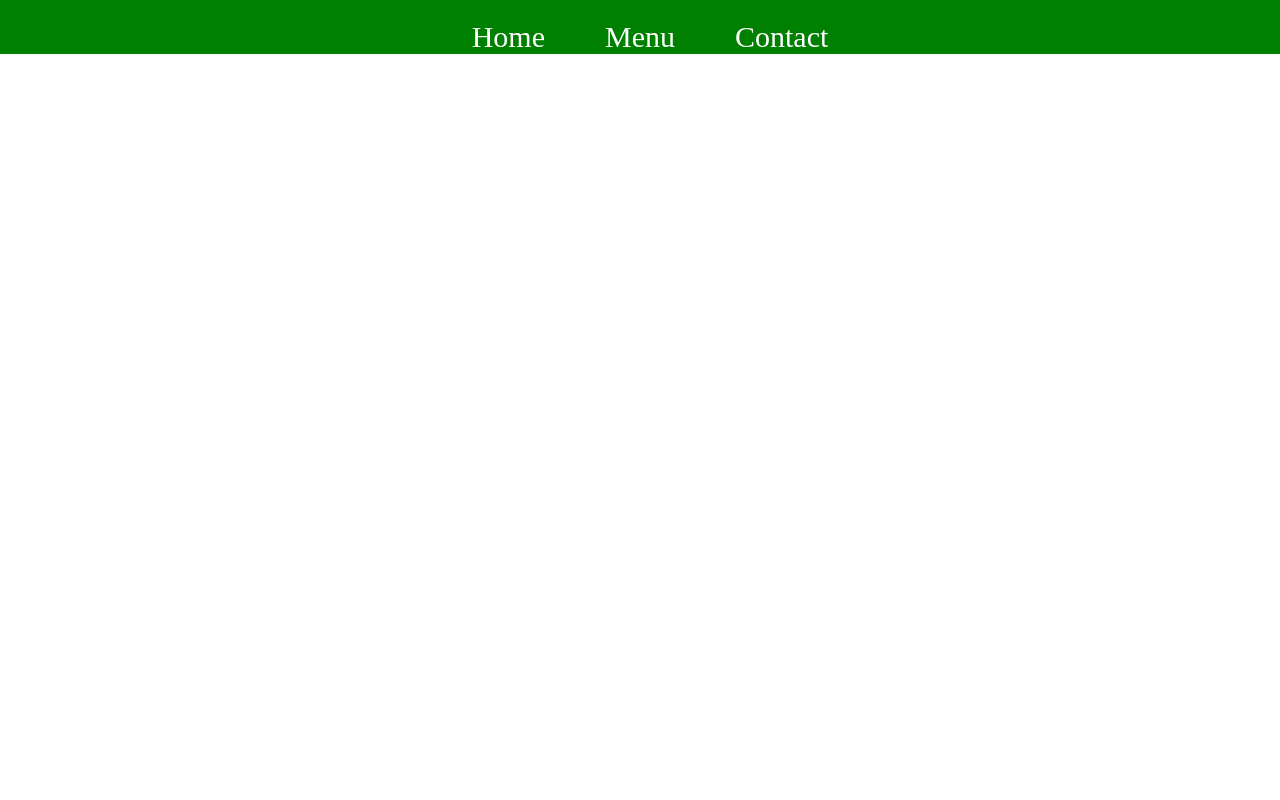
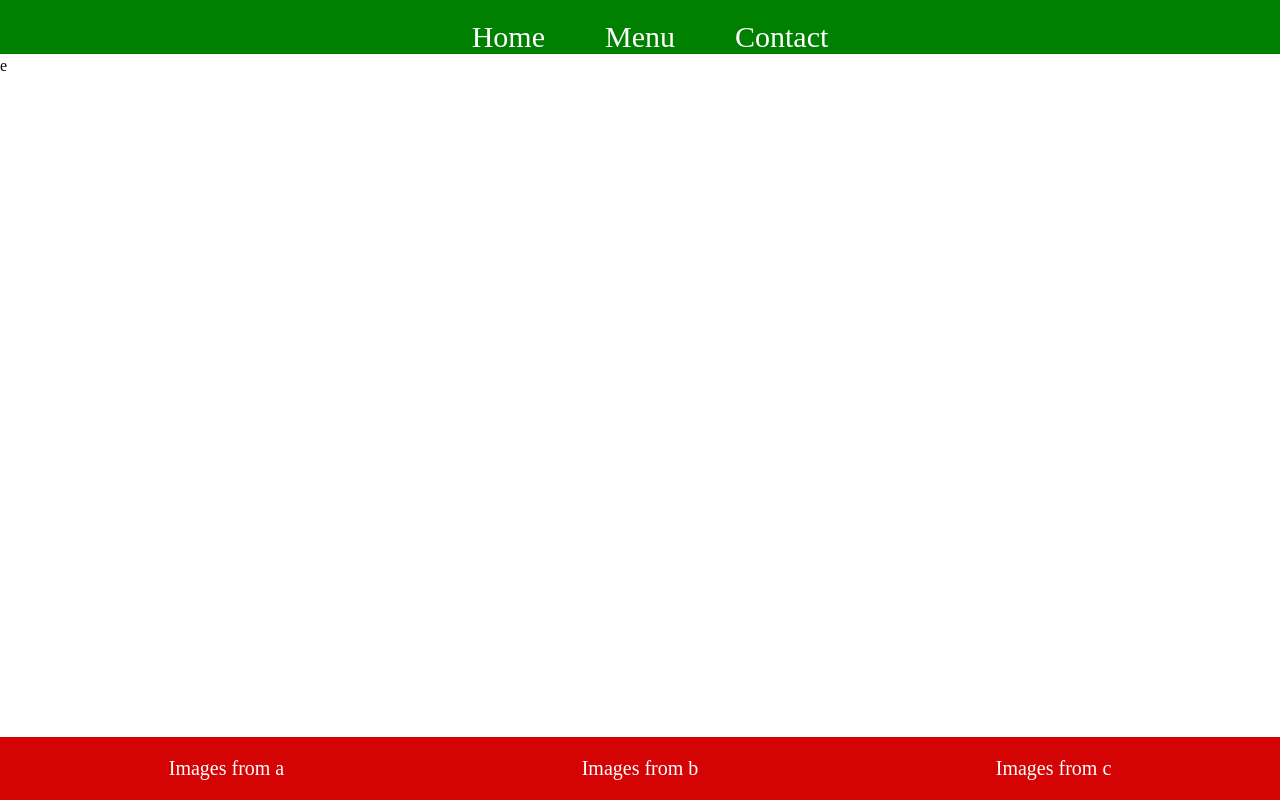
Before and after one commit to Matt602/Restaurant-Page, a website built with webpack: page dist/index.html in a window 1280 px wide. Built offline with nearby package versions, Linux system fonts and the light colour scheme.

Commit message:
Created the footer module and implemented it in the index.js file as well as the style.

```diff
--- /dev/null
+++ b/src/footer.js
@@ -0,0 +1,18 @@
+export default function footer()
+{
+    const container = document.querySelector('#content');
+    const footer = document.createElement('footer');
+    footer.classList.add('footer');
+    const div1 = document.createElement('div');
+    div1.textContent = 'Images from a';
+    const div2 = document.createElement('div');
+    div2.textContent = 'Images from b';
+    const div3 = document.createElement('div');
+    div3.textContent = 'Images from c';
+
+    footer.appendChild(div1);
+    footer.appendChild(div2);
+    footer.appendChild(div3);
+
+    container.appendChild(footer);
+}
--- /dev/null
+++ b/src/home.js
@@ -0,0 +1,9 @@
+export default function home()
+{
+    const element = document.querySelector('#content');
+
+    const div = document.createElement('div');
+    div.textContent = 'e';
+
+    element.appendChild(div);
+}
--- a/src/index.js
+++ b/src/index.js
@@ -1,4 +1,10 @@
 import header from "./header";
+import footer from "./footer";
+import home from "./home";
 import './style.css';
 
 header();
+
+home();
+
+footer();
--- a/src/style.css
+++ b/src/style.css
@@ -1,6 +1,12 @@
-.wrapper, html, body {
+html, body {
     height: 100%;
     margin: 0;
+    display: flex;
+    flex-direction: column;
+}
+
+body {
+    min-height: 100%;
 }
 
 
@@ -9,6 +15,8 @@ header {
     margin: 0;
     color: white;
     font-size: 30px;
+    flex: 1;
+    max-height: 57px;
 }
 
 .tabs {
@@ -41,8 +49,24 @@ ul {
 
  #content {
     margin: 0;
+    display: flex;
+    flex-direction: column;
+    flex: 1;
+
  }
 
  li:hover {
     background-color: rgb(2, 58, 2);
  }
+
+ .footer {
+    background-color: rgb(212, 4, 4);
+    color: white;
+    padding: 20px;
+    text-align:center;
+    margin-top: auto;
+    display: flex;
+    justify-content: space-around;
+    align-items: center;
+    font-size: 20px;
+}
```
Also changed, not shown: dist/main.js.
